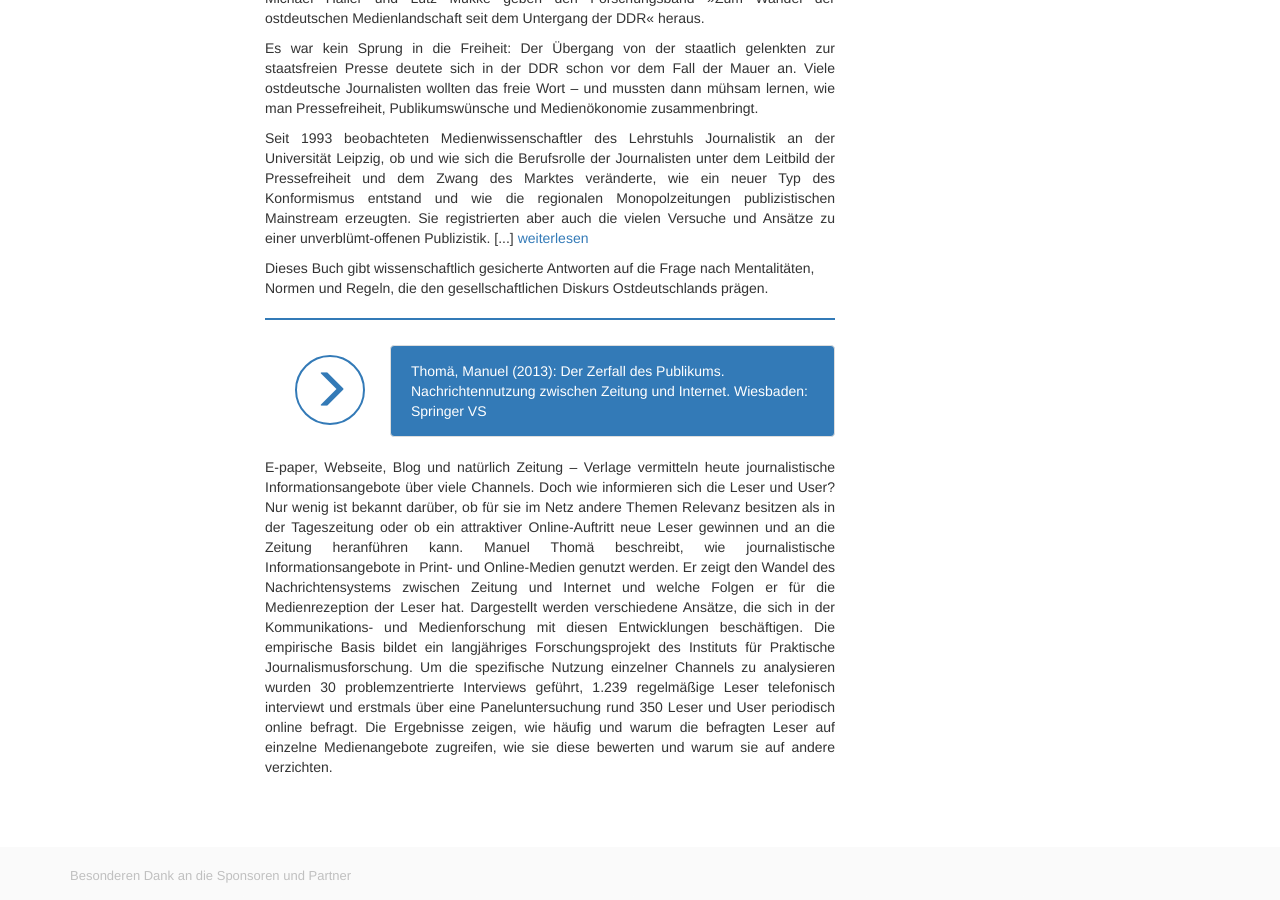
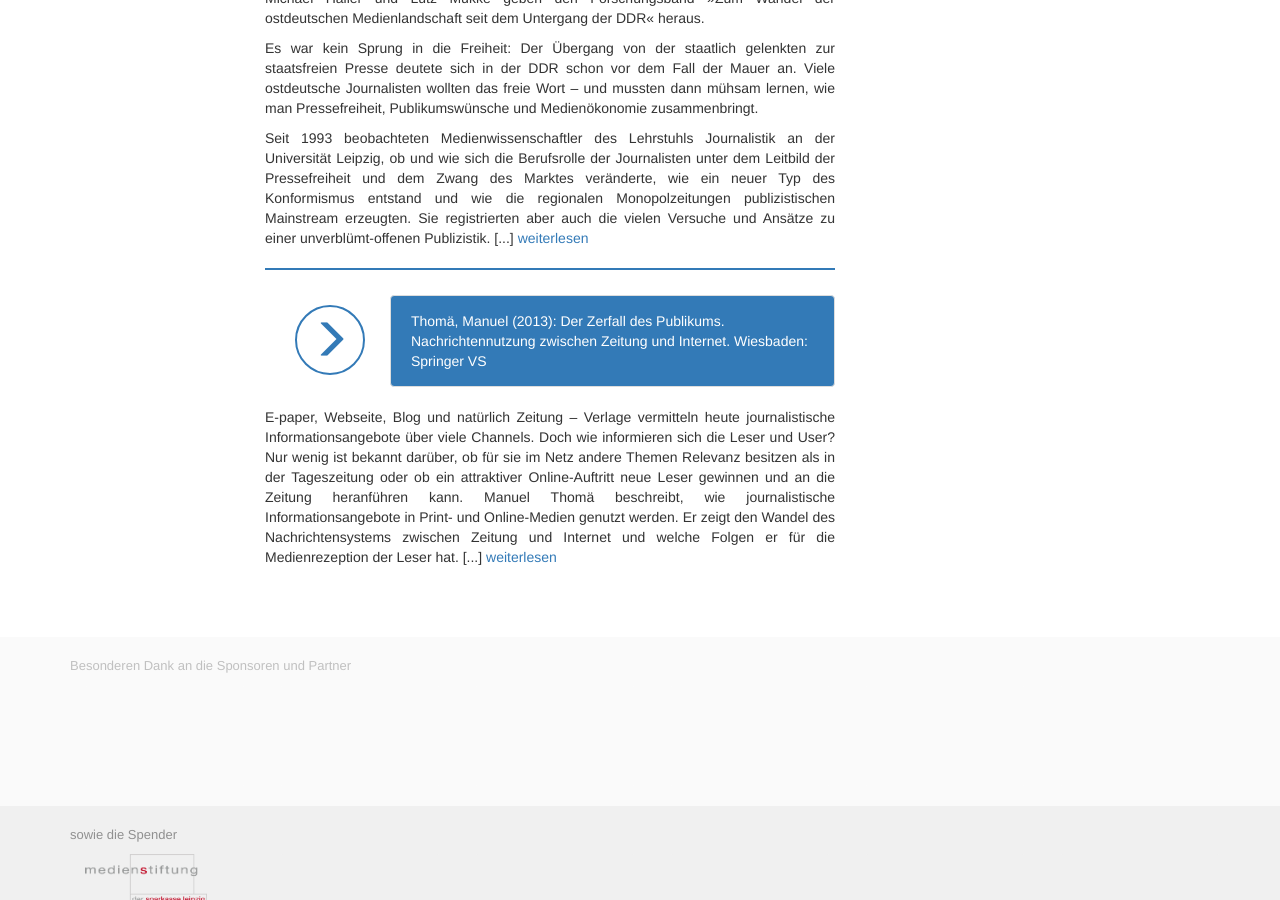
Before and after one commit to susedev/test, a Jekyll site: the page built from ueber-uns.html, in a window 1280 px wide and 900 px high, scrolled down 2048 px. Built offline with Jekyll 4.4.1, drawn with Linux system fonts in a browser that asks for light colours; nearby versions of some CDN libraries.

Commit message:
Update ueber-uns.html

```diff
--- a/ueber-uns.html
+++ b/ueber-uns.html
@@ -74,7 +74,6 @@ title: Über uns
 <p style="text-align: justify;">Es war kein Sprung in die Freiheit: Der &Uuml;bergang von der staatlich gelenkten zur staatsfreien Presse deutete sich in der DDR schon vor dem Fall der Mauer an. Viele ostdeutsche Journalisten wollten das freie Wort &ndash; und mussten dann m&uuml;hsam lernen, wie man Pressefreiheit, Publikumsw&uuml;nsche und Medien&ouml;konomie zusammenbringt.</p>
 
 <p style="text-align: justify;">Seit 1993 beobachteten Medienwissenschaftler des Lehrstuhls Journalistik an der Universit&auml;t Leipzig, ob und wie sich die Berufsrolle der Journalisten unter dem Leitbild der Pressefreiheit und dem Zwang des Marktes ver&auml;nderte, wie ein neuer Typ des Konformismus entstand und wie die regionalen Monopolzeitungen publizistischen Mainstream erzeugten. Sie registrierten aber auch die vielen Versuche und Ans&auml;tze zu einer unverbl&uuml;mt-offenen Publizistik. [...] <a href="http://www.halem-verlag.de/2011/wie-die-medien-zur-freiheit-kamen/" target="_blank">weiterlesen </a></p>
-Dieses Buch gibt wissenschaftlich gesicherte Antworten auf die Frage nach Mentalit&auml;ten, Normen und Regeln, die den gesellschaftlichen Diskurs Ostdeutschlands pr&auml;gen.</p>
 
 
 
@@ -90,4 +89,4 @@ Dieses Buch gibt wissenschaftlich gesicherte Antworten auf die Frage nach Mental
  </div>
 </div>
 
-<p style="text-align: justify;">E-paper, Webseite, Blog und nat&uuml;rlich Zeitung &ndash; Verlage vermitteln heute journalistische Informationsangebote &uuml;ber viele Channels. Doch wie informieren sich die Leser und User? Nur wenig ist bekannt dar&uuml;ber, ob f&uuml;r sie im Netz andere Themen Relevanz besitzen als in der Tageszeitung oder ob ein attraktiver Online-Auftritt neue Leser gewinnen und an die Zeitung heranf&uuml;hren kann. Manuel Thom&auml; beschreibt, wie journalistische Informationsangebote in Print- und Online-Medien genutzt werden. Er zeigt den Wandel des Nachrichtensystems zwischen Zeitung und Internet und welche Folgen er f&uuml;r die Medienrezeption der Leser hat. Dargestellt werden verschiedene Ans&auml;tze, die sich in der Kommunikations- und Medienforschung mit diesen Entwicklungen besch&auml;ftigen. Die empirische Basis bildet ein langj&auml;hriges Forschungsprojekt des Instituts f&uuml;r Praktische Journalismusforschung. Um die spezifische Nutzung einzelner Channels zu analysieren wurden 30 problemzentrierte Interviews gef&uuml;hrt, 1.239 regelm&auml;&szlig;ige Leser telefonisch interviewt und erstmals &uuml;ber eine Paneluntersuchung rund 350 Leser und User periodisch online befragt. Die Ergebnisse zeigen, wie h&auml;ufig und warum die befragten Leser auf einzelne Medienangebote zugreifen, wie sie diese bewerten und warum sie auf andere verzichten.</p>
+<p style="text-align: justify;">E-paper, Webseite, Blog und nat&uuml;rlich Zeitung &ndash; Verlage vermitteln heute journalistische Informationsangebote &uuml;ber viele Channels. Doch wie informieren sich die Leser und User? Nur wenig ist bekannt dar&uuml;ber, ob f&uuml;r sie im Netz andere Themen Relevanz besitzen als in der Tageszeitung oder ob ein attraktiver Online-Auftritt neue Leser gewinnen und an die Zeitung heranf&uuml;hren kann. Manuel Thom&auml; beschreibt, wie journalistische Informationsangebote in Print- und Online-Medien genutzt werden. Er zeigt den Wandel des Nachrichtensystems zwischen Zeitung und Internet und welche Folgen er f&uuml;r die Medienrezeption der Leser hat. [...] <a href="http://link.springer.com/book/10.1007%2F978-3-658-01190-1" target="_blank">weiterlesen </a></p>
```
